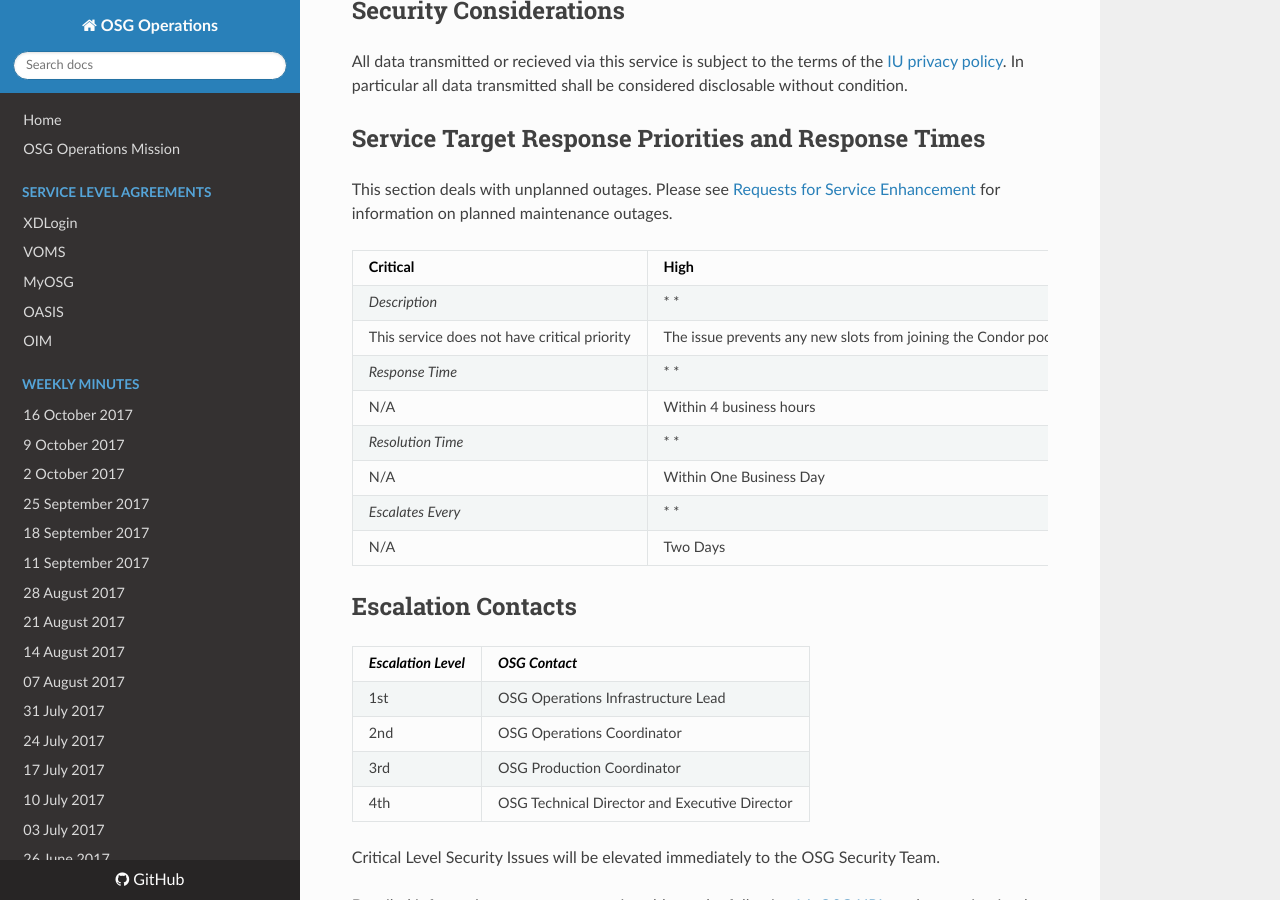
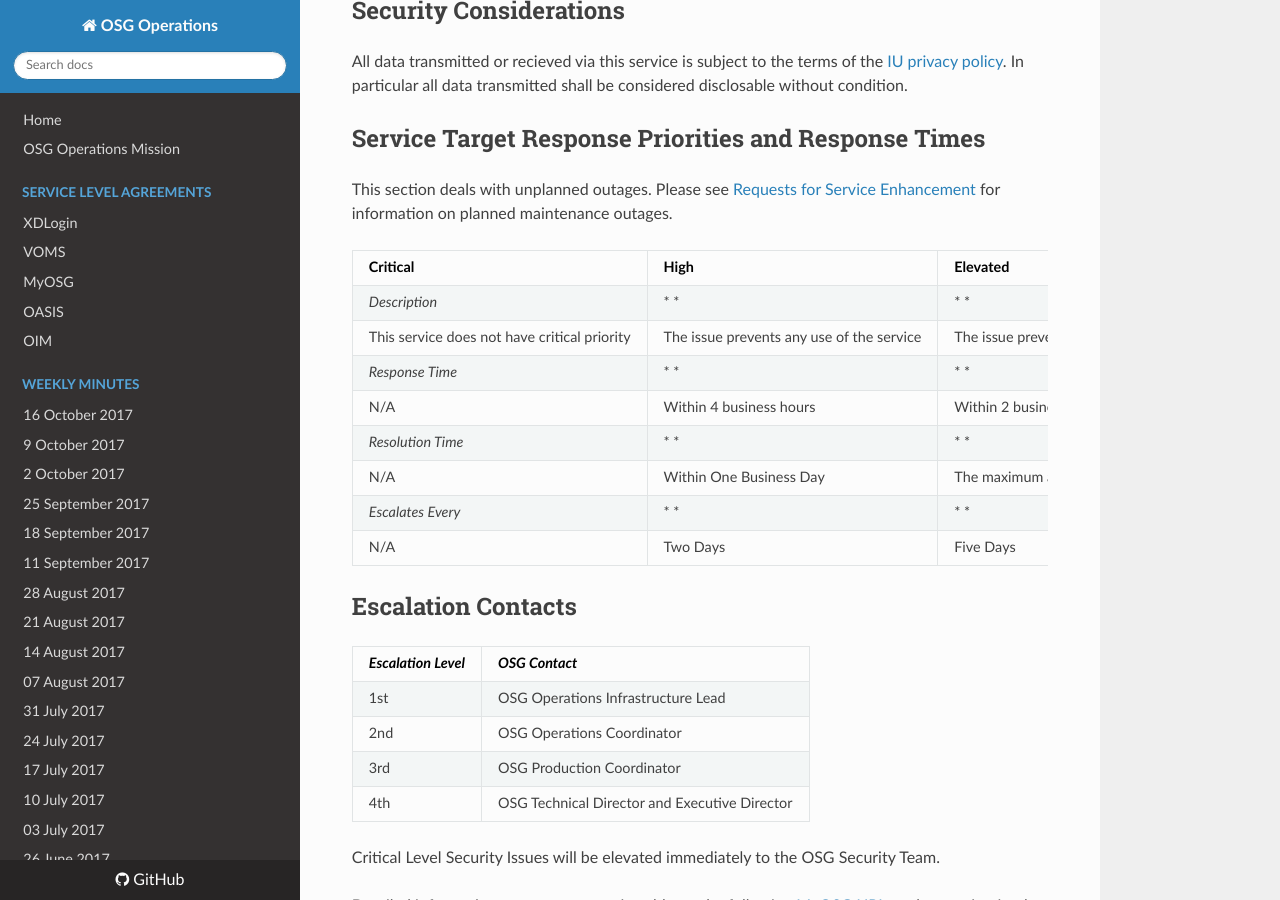
Before and after one commit to osg-htc/operations, an MkDocs documentation site: the page built from docs/SLA/event.md, in a window 1280 px wide and 900 px high, scrolled down 977 px. Built offline with MkDocs 1.6.1, drawn with Linux system fonts in a browser that asks for light colours; nearby versions of some CDN libraries; old or Windows-style settings are respelled for this version of MkDocs.

Commit message:
Update event.md

```diff
--- a/docs/SLA/event.md
+++ b/docs/SLA/event.md
@@ -37,7 +37,7 @@
 | Critical | High | Elevated | Normal |
 | -------- | ---- | -------- | ------ |
 | *Description* | * * | * * | * * |
-| This service does not have critical priority  | The issue prevents any new slots from joining the Condor pool | The issue causes the pilots death or instability at some sites, reducing the ability of the Condor pool to do science | The issue prevents effective monitoring or full utilization of the Condor pool |
+| This service does not have critical priority  | The issue prevents any use of the service | The issue prevents some acceptable uses of the service | The issue causes degraded performance of the service |
 | *Response Time* | * * | * * | * * |
 | N/A | Within 4 business hours | Within 2 business days | Within 10 business days |
 | *Resolution Time* | * * | * * | * * |
```
